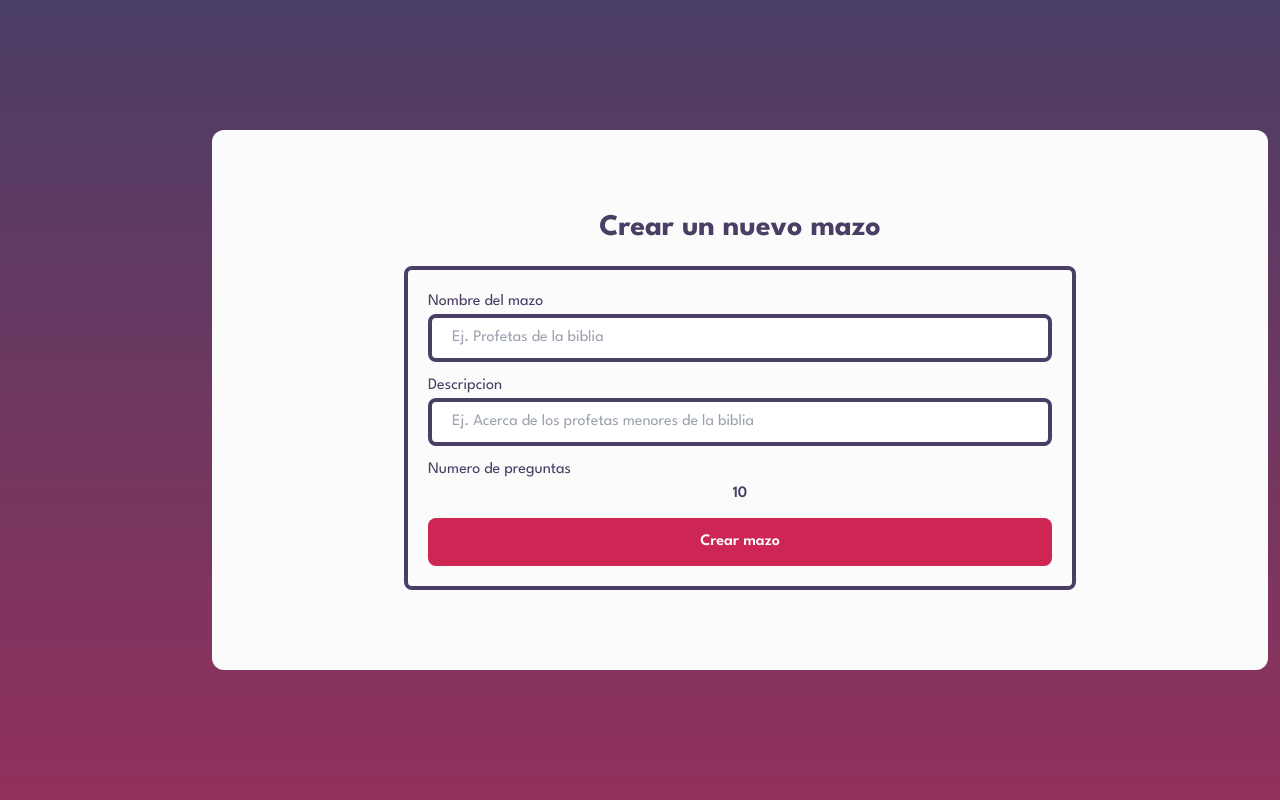
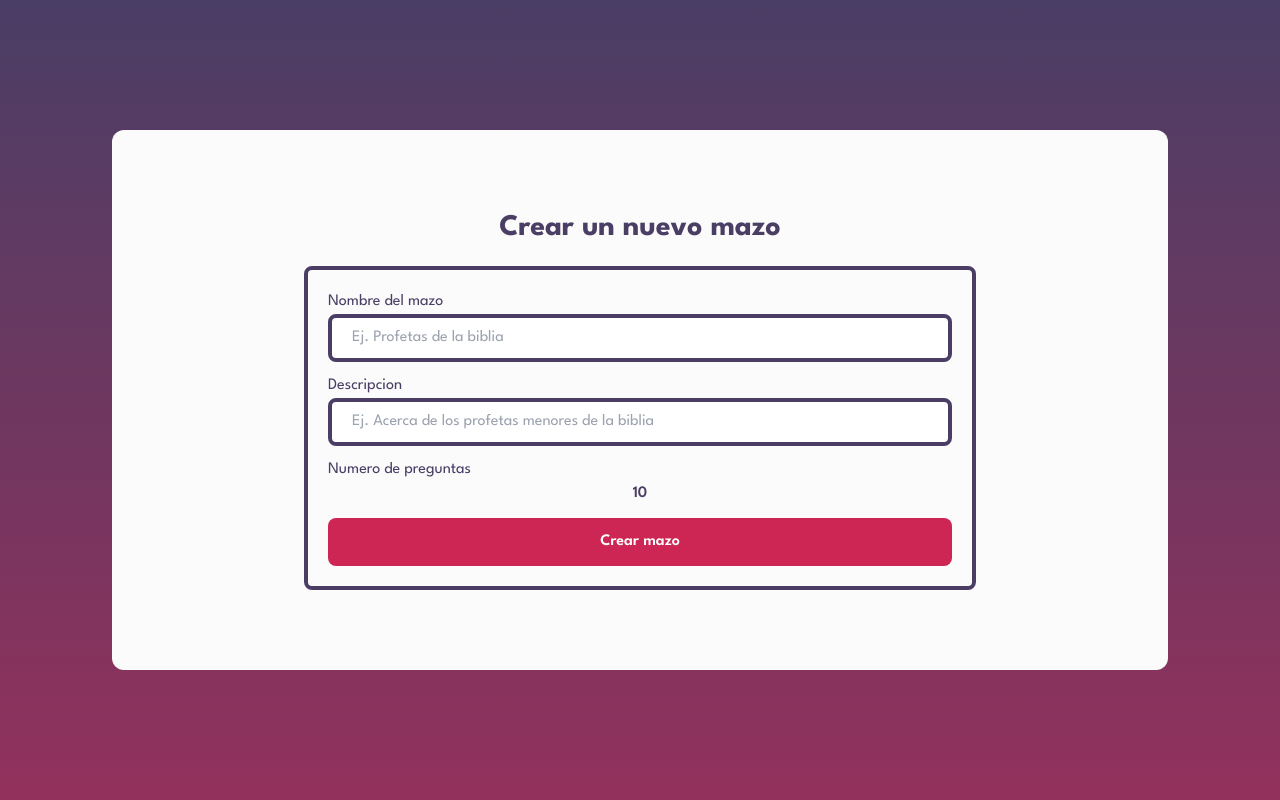
Before and after one commit to vinxcode/preguntas-biblicas, a Next.js app: page /create-deck in a window 1280 px wide. Shown: the top 800 px of the page. Built offline with nearby package versions, Linux system fonts and the light colour scheme; a web font is replaced by a local one.

Commit message:
Adding animation to modal

```diff
--- a/app/Hero.tsx
+++ b/app/Hero.tsx
@@ -2,10 +2,17 @@ import React, { useState } from 'react'
 import Image from 'next/image'
 import gif from './screen.gif'
 import ModalContent from './ModalContent'
+import { motion, AnimatePresence } from 'framer-motion'
 
 export default function Hero() {
 
     const [isModalOpen, setIsModalOpen] = useState(false)
+
+    const variants = {
+        hidden: { opacity: 0, scale: 0.9 },
+        visible: { opacity: 1, scale: 1 },
+        exit: { opacity: 0, scale: 0.9 }
+    }
 
     const handleClick = () => {
         setIsModalOpen(true)
@@ -31,17 +38,27 @@ export default function Hero() {
                     alt='GIF'
                 />
             </div>
+            <AnimatePresence>
                 {
                     isModalOpen && (
-                    <div className='bg-blue absolute bottom-0 top-0 right-0 left-0 m-auto shadow-xl flex justify-center items-center z-10 modal'>
+
+                        <motion.div className='bg-blue absolute bottom-0 top-0 right-0 left-0 m-auto shadow-xl flex justify-center items-center z-10 modal'
+                            variants={variants}
+                            transition={{ duration: 0.1 }}
+                            initial="hidden"
+                            animate="visible"
+                            exit="exit"
+                        >
                             <div className='p-10 bg-white-bg rounded-lg w-1/3'>
                                 <ModalContent />
                                 <button onClick={() => setIsModalOpen(false)}
                                     className='w-full bg-red-2 py-3 text-white rounded-lg mt-3 hover:bg-red-3'>Close modal</button>
                             </div>
-                    </div>
+                        </motion.div>
+
                     )
                 }
+            </AnimatePresence>
         </section>
     )
 }
--- a/app/create-deck/page.tsx
+++ b/app/create-deck/page.tsx
@@ -8,8 +8,10 @@ export default function CreateDeck() {
 
     return (
         <motion.section className='bg-white-bg w-full my-auto rounded-xl p-20 font-league text-blue'
-        animate={{ x: 100 }}>
-            <Form/>
+            initial={{ opacity: 0, scale: 0.9 }}
+            animate={{ opacity: 1, scale: 1 }}
+            transition={{ duration: 0.2 }}>
+            <Form />
 
         </motion.section>
     )
```
Lines whose indentation alone changed are shown as unchanged.
